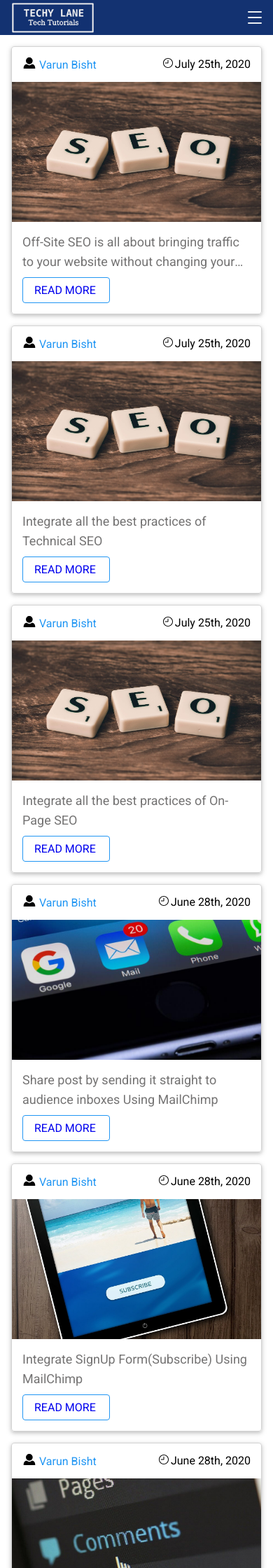
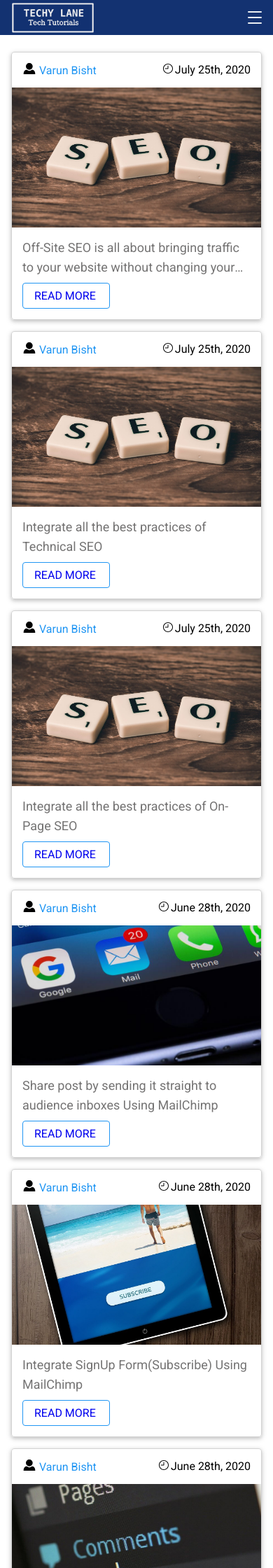
Before and after one commit to techypoint/techypoint.github.io, a Jekyll site: the page built from blog.markdown, in a window 390 px wide. Shown: the top 2240 px of the page at 70% size. Built offline with Jekyll 4.4.1, drawn with Linux system fonts in a browser that asks for light colours; comment, search, counter and statistics services are not loaded.

Commit message:
about us

```diff
--- /dev/null
+++ b/_sass/about.scss
@@ -0,0 +1,74 @@
+.about-us{
+  background: #e7f1f7;
+  display: flex;
+  flex-direction: column;
+  padding: 60px 0;
+  min-height: calc(100vh - 90px);
+  .heading{
+    font-size: 36px;
+    font-weight: 600;
+    color: #133271;
+    line-height: 48px;
+    margin-top: 0;
+  }
+  .about-me{
+    align-items: center;
+    margin-bottom: 32px;
+    .about-desc{
+      order: 2;
+      margin-left: 32px;
+      .title{
+        font-size: 32px;
+        line-height: 48px;
+      }
+      .content{
+        font-size: 18px;
+        color: rgba(0,0,0,.6);
+        line-height: 28px;
+      }
+    }
+    figure{
+      height: 150px;
+      width: 150px;
+    }
+  }
+  .desc-me{
+    font-size: 18px;
+    line-height: 28px;
+    color: rgba(0,0,0,0.6);
+    margin-bottom: 32px;
+  }
+  .follow{
+    font-size: 18px;
+    color: rgba(0,0,0,.6);
+    margin-bottom: 32px;
+    line-height: 28px;
+  }
+  .you-too-can{
+    margin-bottom: 32px;
+    h2{
+      font-size: 24px;
+      line-height: 32px;
+      margin-bottom: 24px;
+      color: #133271;
+      font-weight: 600;
+    }
+    p{
+      font-size: 18px;
+      line-height: 28px;
+      color: rgba(0,0,0,0.6);
+      margin-bottom: 32px;
+    }
+  }
+  .contact{
+    font-size: 18px;
+    color: #133271;
+    line-height: 32px;
+  }
+}
+
+@media (max-width:767px){
+  .about-us{
+    padding: 48px 16px;
+  }
+}
--- a/_sass/blog.scss
+++ b/_sass/blog.scss
@@ -53,6 +53,7 @@
 #blog-cont #blog-posts .grid-container {
   display: flex;
   flex-wrap: wrap;
+  margin-top: 24px;
 }
 #blog-cont #blog-posts .card {
   border: 1px solid #d3d3d3;
--- /dev/null
+++ b/about-us.markdown
@@ -0,0 +1,5 @@
+---
+layout: about-us
+permalink: /about-us/
+description: "This Page contains blogs related to java, java blogs, amazon S3 blogs"
+---
--- /dev/null
+++ b/assets/css/about-us.scss
@@ -0,0 +1,6 @@
+---
+---
+@import "common";
+@import "header";
+@import "about";
+@import "footer";
--- /dev/null
+++ b/contact-us.markdown
@@ -0,0 +1,5 @@
+---
+layout: about-us
+permalink: /contact-us/
+description: "This Page contains blogs related to java, java blogs, amazon S3 blogs"
+---
```
Also changed, not shown: _layouts/about-us.html (added, +65 -0 lines), 2 other files.
